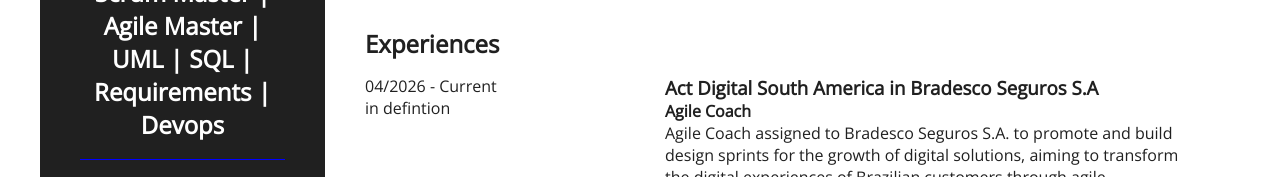
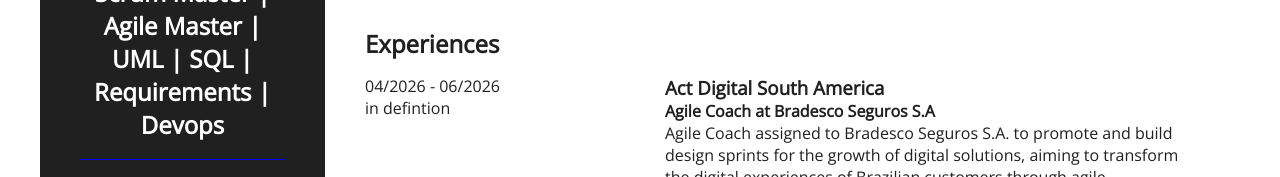
Before and after one commit to klemeragm/my-cv, a plain HTML site: page index.html in a window 1280 px wide. Shown: the part 395-572 px from the top of the page. Drawn offline with nearby package versions, Linux system fonts and the light colour scheme.

Commit message:
Upgrade and update in CV on July

```diff
--- a/index.html
+++ b/index.html
@@ -101,13 +101,13 @@
                 <div class='experience'>
                     <div>
                         <div class="experience-date">
-                            <p>04/2026 - Current</p>
+                            <p>04/2026 - 06/2026</p>
                             <p>in defintion</p>
                         </div>
                     </div>
                     <div>
-                        <h3>Act Digital South America in Bradesco Seguros S.A</h3>
-                        <h4>Agile Coach</h4>
+                        <h3>Act Digital South America</h3>
+                        <h4>Agile Coach at Bradesco Seguros S.A</h4>
                         <p>
                     Agile Coach assigned to Bradesco Seguros S.A. to promote and build design sprints for the growth of digital solutions,
                     aiming to transform the digital experiences of Brazilian customers through agile methodologies, Lean management,
@@ -285,7 +285,7 @@
                     </div>
             </section>
             <div class="last-date">
-                <p>Last Update: April/2026</p> <!-- Data americana-->
+                <p>Last Update: Jul/2026</p> <!-- Data americana-->
             </div>
         </div>
     </div> <!--end container-->
```
